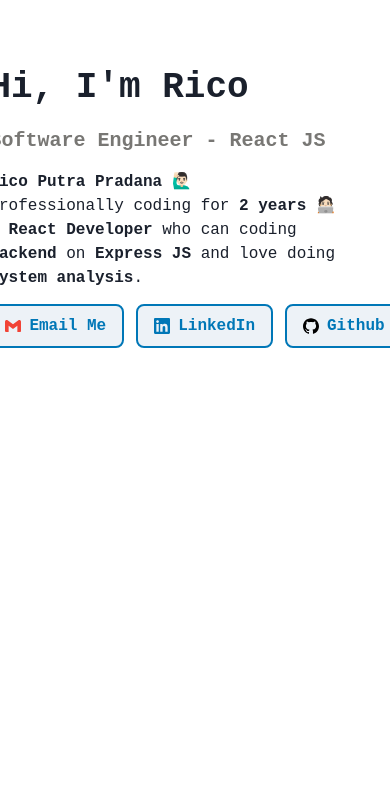
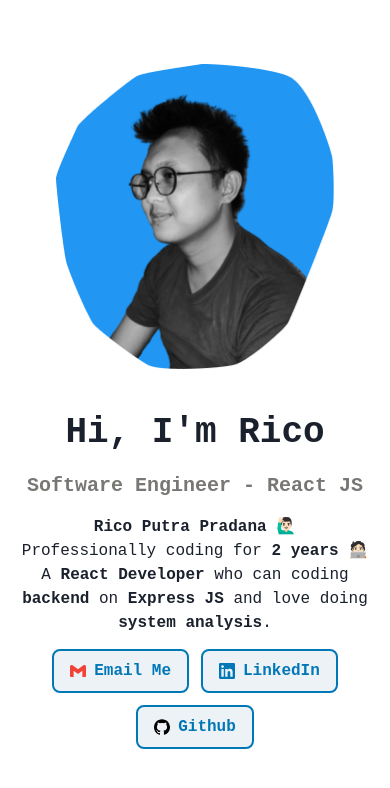
Before and after one commit to ricoputrap/ricoputra, a Next.js app: page / in a window 390 px wide. Shown: the top 788 px of the page. Built offline with nearby package versions, Linux system fonts and the light colour scheme.

Commit message:
redesign: Hero responsive mobile view

```diff
--- a/components/Hero/index.tsx
+++ b/components/Hero/index.tsx
@@ -7,8 +7,22 @@ import SelfPic from "../../assets/images/self-pic.png";
 
 const Hero: React.FC = () => {
   return (
-    <Box display="flex" justifyContent="space-between">
-      <Box display="flex" flexDirection="column" gap={4} maxHeight={305} justifyContent="center">
+    <Box
+      display="flex"
+      flexDirection={{ base: "column-reverse", md: "row" }}
+      justifyContent={{ base: "center", md: "space-between" }}
+      alignItems={{ base: "center" }}
+      gap={{ base: "32px", md: "unset" }}
+    >
+
+      {/* Descriptions */}
+      <Box
+        display="flex"
+        flexDirection="column"
+        alignItems={{ base: "center", md: "unset" }}
+        gap={4}
+        maxHeight={{ md: "305px" }}
+      >
         <Heading as="h1" fontSize={{ base: 36, lg: 40 }}>
           Hi, I&apos;m Rico
         </Heading>
@@ -21,7 +35,7 @@ const Hero: React.FC = () => {
           Software Engineer - React JS
         </Heading>
 
-        <Box>
+        <Box textAlign={{ base: "center", md: "unset" }}>
           <Text maxWidth={96} fontWeight="bold">Rico Putra Pradana 🙋🏻‍♂️</Text>
           <Text maxWidth={96}>Professionally coding for <strong>2 years</strong> 🧑🏻‍💻</Text>
           <Text maxWidth={96}>
@@ -31,7 +45,13 @@ const Hero: React.FC = () => {
           </Text>
         </Box>
 
-        <Stack direction="row" gap={4}>
+       {/* CTAs */}
+        <Stack
+          direction="row"
+          gap={4}
+          wrap={{ base: "wrap", md: "unset" }}
+          justifyContent={{ base: "center", md: "unset" }}
+        >
           <a href="mailto:pradanaricoputra@gmail.com">
             <Button leftIcon={<SiGmail />} color="redGmail" outlineColor="blueLinkedIn" outlineOffset={0}>
               <Text color="blueLinkedIn">Email Me</Text>
@@ -51,6 +71,8 @@ const Hero: React.FC = () => {
           </a>
         </Stack>
       </Box>
+
+      {/* Self Picture */}
       <Box>
         <Image src={ SelfPic } width={278} height={305} alt="self-picture" />
       </Box>
```
